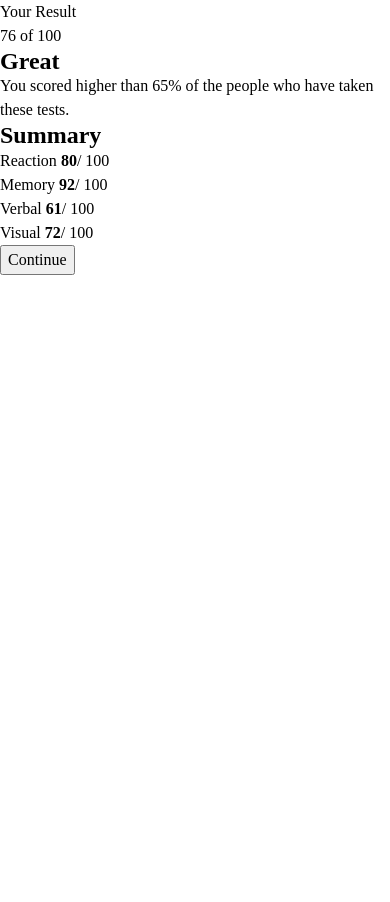
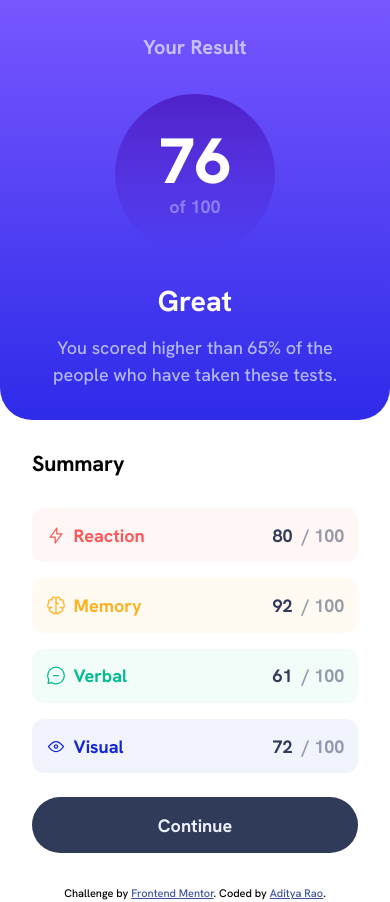
Before and after one commit to thisisadityarao/FM-results-summary-component, a plain HTML site: page index.html in a window 390 px wide. Before the commit the page ends 844 px from the top, so only its background shows below. Drawn offline with Linux system fonts and the light colour scheme.

Commit message:
Style mobile and desktop layout

```diff
--- a/index.html
+++ b/index.html
@@ -29,50 +29,53 @@
 
 <body>
   <main>
-    <section>
+    <div class="component">
+
+      <section class="result">
         <p>Your Result</p>
-      <div>
-        <span>76</span>
-        <span>of 100</span>
+        <div class="result__circle">
+          <span class="result__score">76</span>
+          <span class="result__total">of 100</span>
         </div>
         <h2>Great</h2>
         <p>You scored higher than 65% of the people who have taken these tests.
         </p>
       </section>
-    <section>
+
+      <section class="summary">
         <h2>Summary</h2>
-      <div>
-        <img src="" alt="">
-        <span>Reaction</span>
-        <span><strong>80</strong>/ 100</span>
+        <div class="summary__item1">
+          <img src="./assets/images/icon-reaction.svg" alt="">
+          <span class="summary__name1">Reaction</span>
+          <span class="summary__score"><strong>80 &nbsp;</strong>/ 100</span>
         </div>
-      <div>
-        <img src="" alt="">
-        <span>Memory</span>
-        <span><strong>92</strong>/ 100</span>
+        <div class="summary__item2">
+          <img src="./assets/images/icon-memory.svg" alt="">
+          <span class="summary__name2">Memory</span>
+          <span class="summary__score"><strong>92 &nbsp;</strong>/ 100</span>
         </div>
-      <div>
-        <img src="" alt="">
-        <span>Verbal</span>
-        <span><strong>61</strong>/ 100</span>
+        <div class="summary__item3">
+          <img src="./assets/images/icon-verbal.svg" alt="">
+          <span class="summary__name3">Verbal</span>
+          <span class="summary__score"><strong>61 &nbsp;</strong>/ 100</span>
         </div>
-      <div>
-        <img src="" alt="">
-        <span>Visual</span>
-        <span><strong>72</strong>/ 100</span>
+        <div class="summary__item4">
+          <img src="./assets/images/icon-visual.svg" alt="">
+          <span class="summary__name4">Visual</span>
+          <span class="summary__score"><strong>72 &nbsp;</strong>/ 100</span>
         </div>
-      <button>Continue</button>
+        <button type="button" class="button">Continue</button>
       </section>
+    </div>
   </main>
 
-  <!--
   <footer>
     <div class="attribution">
       Challenge by <a href="https://www.frontendmentor.io?ref=challenge" target="_blank">Frontend Mentor</a>.
-      Coded by <a href="#">Your Name Here</a>.
+      Coded by <a href="#">Aditya Rao</a>.
     </div>
   </footer>
-  -->
+
 </body>
 
 </html>
--- a/style.css
+++ b/style.css
@@ -30,6 +30,8 @@
 
 /******* Setting up variables *******/
 :root {
+  --shadow-color: 0deg 0% 71%;
+
   --gradient-bg-one: hsl(252, 100%, 67%);
   --gradient-bg-two: hsl(241, 81%, 54%);
   --gradient-circle-one: hsla(256, 72%, 46%, 1);
@@ -40,8 +42,260 @@
   --green-teal: hsl(166, 100%, 37%);
   --cobalt-blue: hsl(234, 85%, 45%);
 
+  --light-red-bg: hsla(0, 100%, 67%, 0.05);
+  --orangey-yellow-bg: hsla(39deg, 100%, 56%, 0.05);
+  --green-teal-bg: hsla(166deg 100% 37% / 0.05);
+  --cobalt-blue-bg: hsla(234deg 85% 45% / 0.05);
+
   --white: hsl(0, 0%, 100%);
   --pale-blue: hsl(221, 100%, 96%);
   --light-lavender: hsl(241, 100%, 89%);
   --dark-gray-blue: hsl(224, 30%, 27%);
+
+  /* Spacing */
+  --space-s: clamp(1rem, 0.9565rem + 0.2174vi, 1.125rem);
+  --space-m: clamp(1.5rem, 1.4348rem + 0.3261vi, 1.6875rem);
+  --space-l: clamp(2rem, 1.913rem + 0.4348vi, 2.25rem);
 }
+
+body {
+  font-family: "Hanken Grotesk", sans-serif;
+  font-size: 1.125rem; /* 18px (1rem = 16px) */
+  line-height: 1.5;
+  font-weight: 500;
+}
+
+.component {
+  display: flex;
+  flex-wrap: wrap;
+  max-inline-size: 25rem;
+  margin-inline-start: auto;
+  margin-inline-end: auto;
+}
+
+.result {
+  padding: 2rem;
+  background: linear-gradient(var(--gradient-bg-one), var(--gradient-bg-two));
+  color: var(--white);
+  display: flex;
+  flex-direction: column;
+  align-items: center;
+  text-align: center;
+  border-bottom-left-radius: 2rem;
+  border-bottom-right-radius: 2rem;
+
+  min-width: 50%;
+  max-width: 100%;
+  flex-grow: 1;
+  flex-basis: calc(640px * 999 - 100% * 999);
+}
+
+.result > * + * {
+  margin-block-start: var(--space-s);
+}
+
+.result p:first-of-type {
+  font-size: clamp(1.25rem, 1.025rem + 0.5vw, 1.25rem);
+  color: hsl(221deg 100% 96% / 70%);
+  font-weight: 700;
+}
+.result__total {
+  color: hsl(241deg 100% 89% / 50%);
+  font-weight: 700;
+}
+
+.result p:last-of-type {
+  color: hsl(221deg 100% 96% / 70%);
+  padding-inline: clamp(1rem, 0.5rem + 2.5vi, 1.5rem);
+}
+
+.result__circle {
+  background: linear-gradient(
+    var(--gradient-circle-one),
+    var(--gradient-circle-two)
+  );
+  border-radius: 50%;
+  width: clamp(10rem, 5.0758rem + 12.1212vi, 12rem);
+  height: clamp(10rem, 5.0758rem + 12.1212vi, 12rem);
+  display: flex;
+  flex-direction: column;
+  justify-content: center;
+  align-items: center;
+  padding: 0.5rem;
+  margin-top: 2rem;
+}
+
+.result__score {
+  font-size: 4rem;
+  font-weight: 800;
+  line-height: 1;
+}
+
+.result h2 {
+  font-size: clamp(1.75rem, 1.55rem + 1vw, 1.85rem);
+  margin-block-start: var(--space-l);
+}
+
+.summary {
+  font-weight: 700;
+  padding: 2rem;
+  display: flex;
+  flex-direction: column;
+  justify-content: center;
+
+  min-width: 50%;
+  max-width: 100%;
+  flex-grow: 1;
+  flex-basis: calc(640px * 999 - 100% * 999);
+}
+
+.summary > * + * {
+  margin-block-start: var(--space-s);
+}
+
+.summary__item1,
+.summary__item2,
+.summary__item3,
+.summary__item4 {
+  display: flex;
+  justify-content: flex-start;
+  padding: 0.85rem;
+  border-radius: 0.75rem;
+}
+
+.summary img {
+  margin-inline-end: 0.5rem;
+}
+
+.summary h2 {
+  font-size: clamp(1.35rem, 1.15rem + 0.45vi, 1.5rem);
+  letter-spacing: -0.01rem;
+}
+
+.summary__name1 {
+  color: var(--light-red);
+}
+
+.summary__name2 {
+  color: var(--orangey-yellow);
+}
+
+.summary__name3 {
+  color: var(--green-teal);
+}
+
+.summary__name4 {
+  color: var(--cobalt-blue);
+}
+
+.summary__item1 {
+  margin-block-start: var(--space-l);
+  background-color: var(--light-red-bg);
+}
+
+.summary__item2 {
+  background-color: var(--orangey-yellow-bg);
+}
+
+.summary__item3 {
+  background-color: var(--green-teal-bg);
+}
+
+.summary__item4 {
+  background-color: var(--cobalt-blue-bg);
+}
+
+.summary__score {
+  margin-inline-start: auto;
+}
+
+.summary__score {
+  color: hsla(224deg, 30%, 27%, 0.5);
+}
+
+.summary__score strong {
+  color: var(--dark-gray-blue);
+}
+
+button.button {
+  border: none;
+  background-color: transparent;
+  font-family: inherit;
+  padding: 0;
+  cursor: pointer;
+  display: inline-flex;
+  align-items: center;
+  justify-content: center;
+  background-color: var(--dark-gray-blue);
+  color: var(--pale-blue);
+  padding: 0.8em;
+  border-radius: 8em;
+  margin-block-start: var(--space-m);
+  min-width: 10ch;
+  min-height: 44px;
+  transition: 220ms all ease-in-out;
+}
+
+button.button:hover,
+button.button:active {
+  background: linear-gradient(var(--gradient-bg-one), var(--gradient-bg-two));
+}
+@media screen and (-ms-high-contrast: active) {
+  button.button {
+    border: 2px solid currentcolor;
+  }
+}
+
+/*** Styles for screen width > 640px ***/
+
+@media screen and (min-width: 40rem) {
+  body {
+    display: flex;
+    flex-direction: column;
+    justify-content: center;
+    align-items: center;
+  }
+
+  footer {
+    margin-block-start: var(--space-s);
+  }
+
+  .component {
+    max-inline-size: 45rem;
+    box-shadow: 8.6px 1.8px 6.9px -10px rgba(0, 0, 0, 0.05),
+      21.8px 4.4px 17.5px -10px rgba(0, 0, 0, 0.034),
+      44.5px 9px 35.6px -10px rgba(0, 0, 0, 0.028),
+      91.6px 18.6px 73.4px -10px rgba(0, 0, 0, 0.022),
+      251px 51px 201px -10px rgba(0, 0, 0, 0.016);
+    border-radius: 2rem;
+  }
+
+  .result {
+    border-radius: 2rem;
+  }
+
+  .result p:last-of-type {
+    padding: 0 1rem;
+    line-height: 1.3;
+  }
+
+  .result__score {
+    font-size: 4rem;
+  }
+
+  .summary,
+  .result {
+    padding-block: 2.25rem;
+  }
+
+  .summary__item1 {
+    margin-block-start: var(--space-m);
+  }
+
+  .summary__item1,
+  .summary__item2,
+  .summary__item3,
+  .summary__item4 {
+    padding: 0.8rem;
+  }
+}
```
Lines whose indentation alone changed are shown as unchanged.
